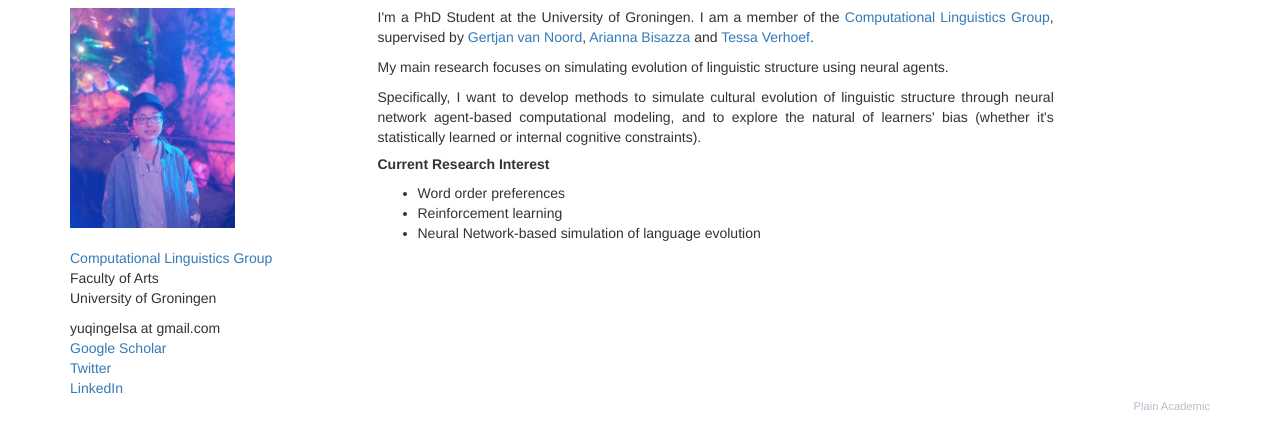
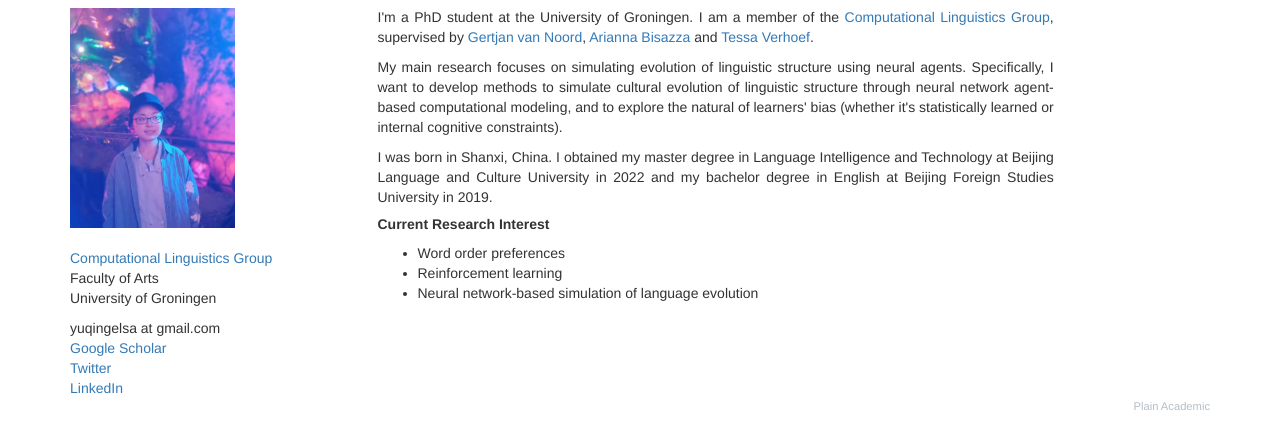
Before and after one commit to yuqing0304/yuqing0304.github.io, a plain HTML site: page index.html in a window 1280 px wide. Shown: the part 130-578 px from the top of the page. Drawn offline with nearby package versions, Linux system fonts and the light colour scheme.

Commit message:
Update index.html

```diff
--- a/index.html
+++ b/index.html
@@ -43,7 +43,7 @@
                 <div style="word-wrap: break-word; font-family: 'Oswald', sans-serif; font-size: 32px;"><b>Yuqing Zhang</b></div><br>
                 <div class="row"> <div class="col-md-8"> <img class="img-responsive" src="style/yuqing.jpg" alt=""></div></div><br>
                 <div> <p>
-                  <a href="http://xxkx.blcu.edu.cn/col/col13461/index.html">Computational Linguistics Group</a><br>
+                  <a href="https://www.rug.nl/research/clcg/research/cl/">Computational Linguistics Group</a><br>
                   Faculty of Arts<br>
                   University of Groningen<br>
 
@@ -60,16 +60,17 @@
 
                 <div class="col-md-10" style="margin-top:3%; text-align:justify;">
           <h4><b>Greetings</b></h4>
-                    <p>I'm a PhD Student at the University of Groningen. I am a member of the <a href="https://www.rug.nl/research/clcg/research/cl/">Computational Linguistics Group</a>, supervised by <a href="https://www.rug.nl/staff/g.j.m.van.noord/?lang=en">Gertjan van Noord</a>, <a href="https://www.cs.rug.nl/~bisazza/">Arianna Bisazza</a> and <a href="https://www.universiteitleiden.nl/en/staffmembers/tessa-verhoef#tab-2">Tessa Verhoef</a>. </p>
-                    <p>
-                    My main research focuses on simulating evolution of linguistic structure using neural agents.</p> Specifically, I want to develop methods to simulate cultural evolution of linguistic structure through neural network agent-based computational modeling, and to explore the natural of learners' bias (whether it's statistically learned or internal cognitive constraints).
+                    <p>I'm a PhD student at the University of Groningen. I am a member of the <a href="https://www.rug.nl/research/clcg/research/cl/">Computational Linguistics Group</a>, supervised by <a href="https://www.rug.nl/staff/g.j.m.van.noord/?lang=en">Gertjan van Noord</a>, <a href="https://www.cs.rug.nl/~bisazza/">Arianna Bisazza</a> and <a href="https://www.universiteitleiden.nl/en/staffmembers/tessa-verhoef#tab-2">Tessa Verhoef</a>. </p>
+                    <p> My main research focuses on simulating evolution of linguistic structure using neural agents. Specifically, I want to develop methods to simulate cultural evolution of linguistic structure through neural network agent-based computational modeling, and to explore the natural of learners' bias (whether it's statistically learned or internal cognitive constraints). </p>
+                    <p> I was born in Shanxi, China. I obtained my master degree in Language Intelligence and Technology at Beijing Language and Culture University in 2022 and my bachelor degree in English at Beijing Foreign Studies University in 2019.</p>
+
 
                     <p>
                     <h5><strong>Current Research Interest</strong></h5>
                     <ul>
                       <li> <h8>Word order preferences</h8></li>
 		      <li> <h8>Reinforcement learning</h8></li>
-                      <li><h8>Neural Network-based simulation of language evolution</h8></li>
+                      <li><h8>Neural network-based simulation of language evolution</h8></li>
                     </ul>
                 </p>
                 </div>
```
